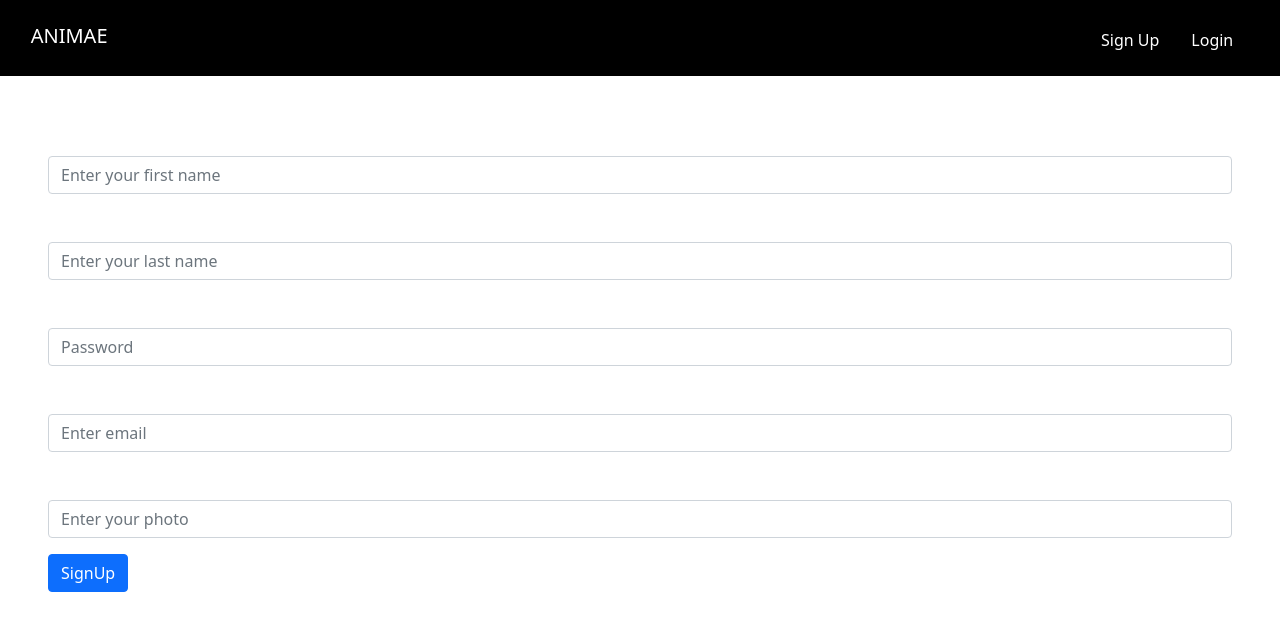
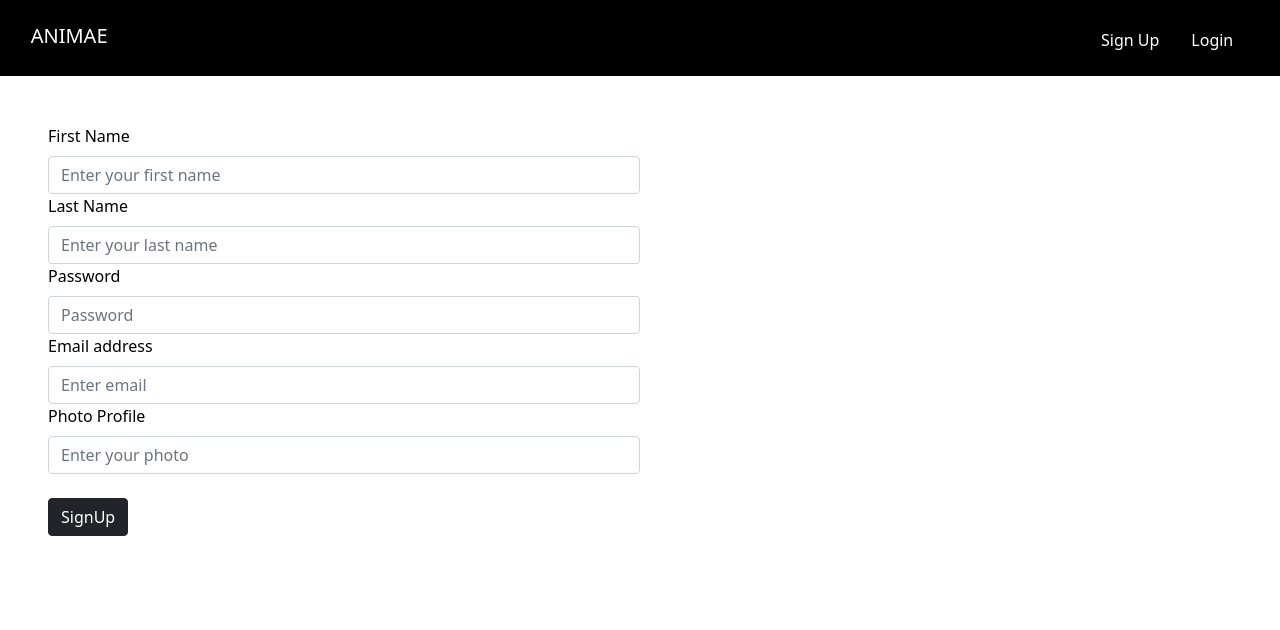
Before and after one commit to SarahIT200/project-2, a React (Create React App) app: page /signup in a window 1280 px wide. Shown: the top 630 px of the page. Built offline with nearby package versions, Linux system fonts and the light colour scheme; no server answers.

Commit message:
edit form

```diff
--- a/src/components/Likes.js
+++ b/src/components/Likes.js
@@ -11,7 +11,7 @@ function Likes(props) {
     <>
       <Container>
         {/* {likes.map(like => ( */}
-        <Col className="me-3">
+        <Col className="m-3">
           <Card style={{ width: 200 }}>
             <Card.Img variant="top" src={like.image} height="150px" />
             <Card.Body>
--- a/src/components/Navbaritem.js
+++ b/src/components/Navbaritem.js
@@ -35,12 +35,12 @@ function NavbarItem() {
         ) : (
           <>
             <li>
-              <Link to="/login" className="nav-link text-white">
+              <Link to="/signup" className="nav-link text-white">
                 Sign Up
               </Link>
             </li>
             <li>
-              <Link to="/" className="nav-link text-white">
+              <Link to="/login" className="nav-link text-white">
                 Login
               </Link>
             </li>
--- a/src/pages/Anime.js
+++ b/src/pages/Anime.js
@@ -7,7 +7,7 @@ function Anime() {
   const { animes } = useContext(AnimeContext)
   return (
     <Container>
-      <Row xs={1} sm={2} md={5} className="g-4 my-5 mx-auto">
+      <Row xs={1} sm={2} md={5} className="my-5 mx-auto">
         {animes.map(anime => (
           <AnimeCard key={anime.mal_id} anime={anime} />
         ))}
--- a/src/pages/Login.js
+++ b/src/pages/Login.js
@@ -1,26 +1,32 @@
 import { useContext } from "react"
-import { Form, Button } from "react-bootstrap"
+import { Form, Button, Col, Row } from "react-bootstrap"
 import AnimeContext from "../utils/AnimeContext"
 
 function Login() {
   const { login } = useContext(AnimeContext)
   return (
     <Form className="mt-5 text-white me-5 ms-5" onSubmit={login}>
-      <Form.Group className="mb-3" controlId="formBasicEmail">
-        <Form.Label>Email address</Form.Label>
-        <Form.Control type="email" name="email" placeholder="Enter email" />
+      <Form.Group as="Row" className="mb-3" controlId="formBasicEmail">
+        <Form.Label className="text-black">Email address</Form.Label>
+        <Col md="6">
+          <Form.Control type="email" name="email" placeholder="Enter email" />
+        </Col>
         <Form.Text className="text-muted">We'll never share your email with anyone else.</Form.Text>
       </Form.Group>
 
-      <Form.Group className="mb-3" controlId="formBasicPassword">
-        <Form.Label>Password</Form.Label>
-        <Form.Control type="password" name="password" placeholder="Password" />
+      <Form.Group as="Row" className="mb-3" controlId="formBasicPassword">
+        <Col>
+          <Form.Label className="text-black">Password</Form.Label>
+        </Col>
+        <Col md="6">
+          <Form.Control type="password" name="password" placeholder="Password" />
+        </Col>
       </Form.Group>
       <Form.Group className="mb-3" controlId="formBasicCheckbox">
         <Form.Check type="checkbox" label="Check me out" />
       </Form.Group>
-      <Button variant="primary" type="submit">
-        Submit
+      <Button variant="dark" type="submit">
+        Login
       </Button>
     </Form>
   )
--- a/src/pages/Profile.js
+++ b/src/pages/Profile.js
@@ -55,7 +55,7 @@ function Profile(props) {
         </Row>
 
         <h3 className="text-dark mt-5">My Favorite:</h3>
-        <Row className="mt-5" xs={1} sm={2} md={4}>
+        <Row className="m-5" xs={1} sm={2} md={4}>
           {mylikes.map(like => (
             <Likes like={like} />
           ))}
--- a/src/pages/Signup.js
+++ b/src/pages/Signup.js
@@ -1,31 +1,41 @@
 import { useContext } from "react"
-import { Form, Button } from "react-bootstrap"
+import { Form, Button, Row, Col } from "react-bootstrap"
 import AnimeContext from "../utils/AnimeContext"
 function Signup() {
   const { signup } = useContext(AnimeContext)
   return (
     <Form className="mt-5 text-white me-5 ms-5" onSubmit={signup}>
-      <Form.Group className="mb-3">
-        <Form.Label>First Name</Form.Label>
-        <Form.Control type="text" name="firstName" placeholder="Enter your first name" required />
+      <Form.Group as="Row" className="mb-3">
+        <Form.Label className="text-black">First Name</Form.Label>
+        <Col md="6">
+          <Form.Control type="text" name="firstName" placeholder="Enter your first name" required />
+        </Col>
       </Form.Group>
-      <Form.Group className="mb-3">
-        <Form.Label>Last Name</Form.Label>
-        <Form.Control type="text" name="lastName" placeholder="Enter your last name" required />
+      <Form.Group as="Row" className="mb-3">
+        <Form.Label className="text-black">Last Name</Form.Label>
+        <Col md="6">
+          <Form.Control type="text" name="lastName" placeholder="Enter your last name" required />
+        </Col>
       </Form.Group>
-      <Form.Group className="mb-3">
-        <Form.Label>Password</Form.Label>
-        <Form.Control type="password" name="password" placeholder="Password" required />
+      <Form.Group as="Row" className="mb-3">
+        <Form.Label className="text-black">Password</Form.Label>
+        <Col md="6">
+          <Form.Control type="password" name="password" placeholder="Password" required />
+        </Col>
       </Form.Group>
-      <Form.Group className="mb-3">
-        <Form.Label>Email address</Form.Label>
-        <Form.Control type="email" name="email" placeholder="Enter email" required />
+      <Form.Group as="Row" className="mb-3">
+        <Form.Label className="text-black">Email address</Form.Label>
+        <Col md="6">
+          <Form.Control type="email" name="email" placeholder="Enter email" required />
+        </Col>
       </Form.Group>
-      <Form.Group className="mb-3">
-        <Form.Label>Photo Profile</Form.Label>
-        <Form.Control type="url" name="photo" placeholder="Enter your photo" required />
+      <Form.Group as="Row" className="mb-3">
+        <Form.Label className="text-black">Photo Profile</Form.Label>
+        <Col md="6">
+          <Form.Control type="url" name="photo" placeholder="Enter your photo" required />
+        </Col>
       </Form.Group>
-      <Button variant="primary" type="submit">
+      <Button variant="dark" type="submit" className="mt-4">
         SignUp
       </Button>
     </Form>
```
